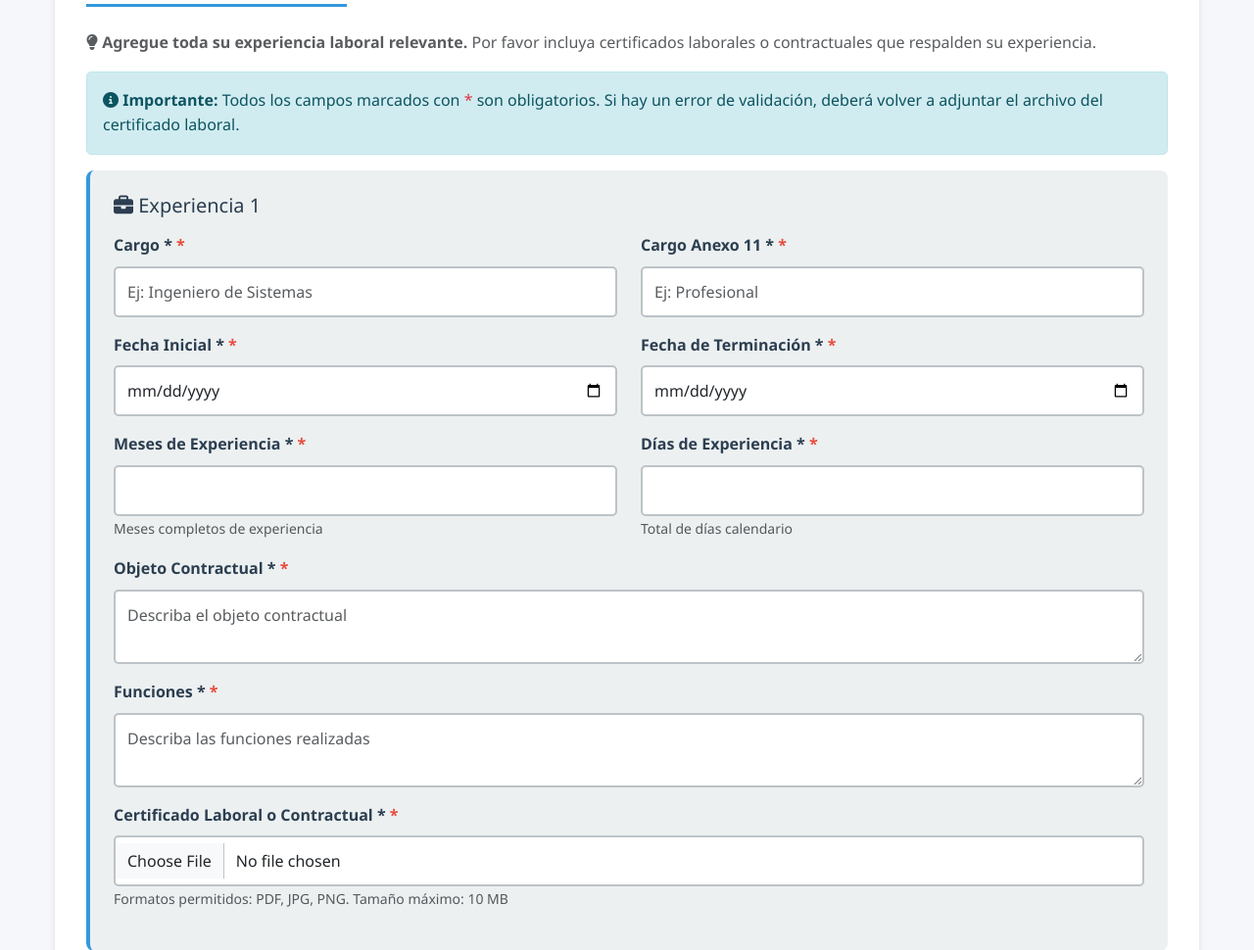
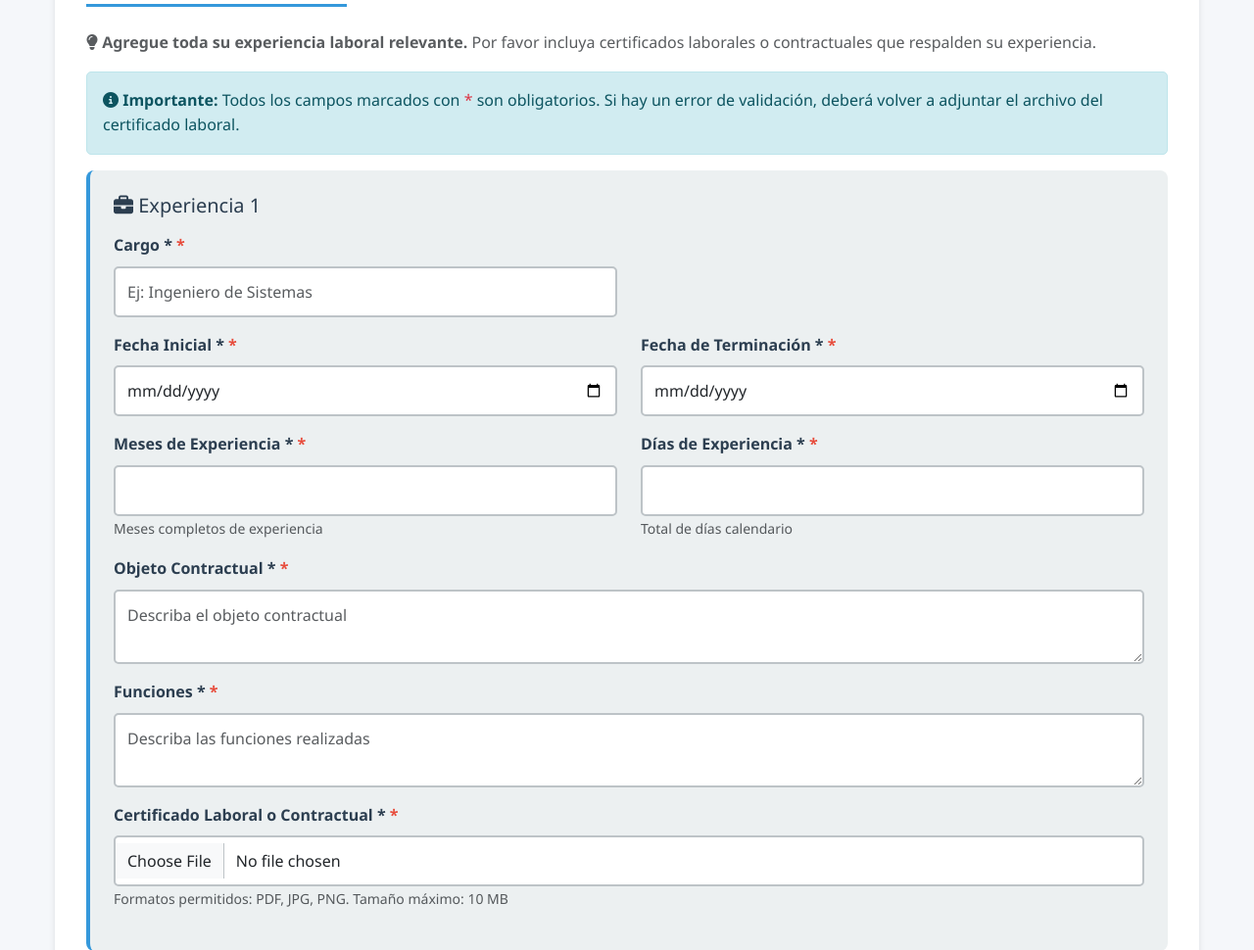
Before and after one commit to erpplaneacion-eng/GESTION_HUMANA_CHVS, a Django app: page /formapp/registro/ in a window 1280 px wide. Shown: the part 1108-2078 px from the top of the page at 98% size. Run offline with Django 5.2, Linux system fonts and the light colour scheme.

```diff
--- a/gestion_humana/formapp/templates/formapp/public_form.html
+++ b/gestion_humana/formapp/templates/formapp/public_form.html
@@ -246,7 +246,7 @@
                                     {% endif %}
                                 </div>
 
-                                <div class="col-md-6 mb-3">
+                                <div class="col-md-6 mb-3" style="display: none;">
                                     <label class="form-label required-field">{{ form.cargo_anexo_11.label }} *</label>
                                     {{ form.cargo_anexo_11 }}
                                     {% if form.cargo_anexo_11.errors %}
```
